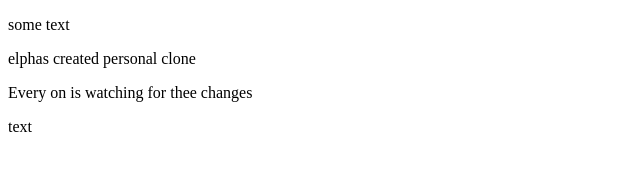
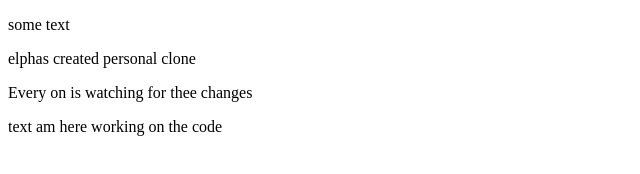
Before and after one commit to leantony/test-git-skills, a plain HTML site: page index.html in a window 1280 px wide. Shown: the whole page, without its empty margins (0-640 px from the left). Drawn offline with Linux system fonts and the light colour scheme.

Commit message:
I have  made  some  few  changes

```diff
--- a/index.html
+++ b/index.html
@@ -18,7 +18,7 @@
          Every on is watching for thee changes
         </p>
 		<p>
-			text
+			text am  here  working  on the code
         </p>
         <script src="script.js"></script>
     </body>
```
